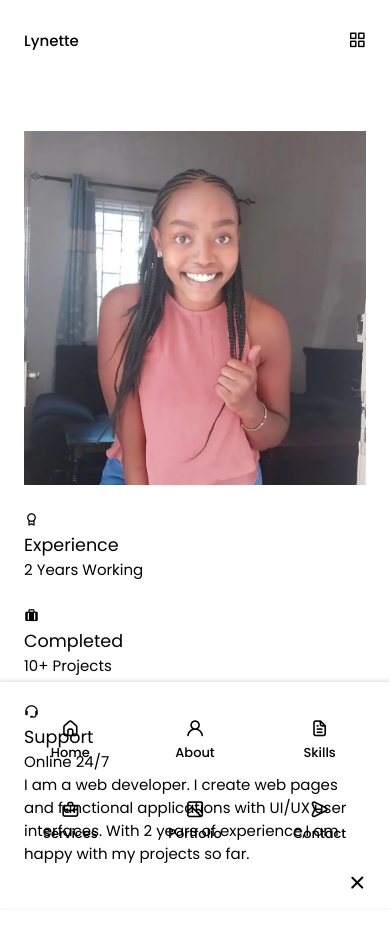
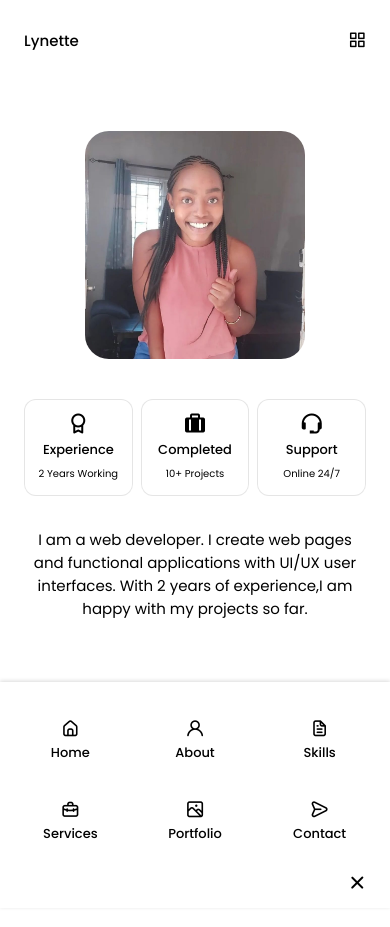
Before and after one commit to Rlynette/Personal-portfolio, a React (Create React App) app in the folder personal-portfolio/: page / in a window 390 px wide. Shown: the part 780-1707 px from the top of the page. After the commit the page ends 1599 px from the top, so only its background shows below. Built offline with nearby package versions, Linux system fonts and the light colour scheme.

Commit message:
style the about component

```diff
--- a/personal-portfolio/src/components/about/about.css
+++ b/personal-portfolio/src/components/about/about.css
@@ -0,0 +1,96 @@
+.about__container {
+grid-template-columns: repeat(2, 1fr);
+align-items: center;
+column-gap: 4rem;
+}
+
+.about__img {
+    width: 350px;
+    border-radius: 1.5rem;
+    justify-self: center;
+}
+
+.about__info {
+    grid-template-columns: repeat(3, 140px);
+    gap: 0.5rem;
+    margin-bottom: var(--mb-2);
+}
+
+.about__box {
+    background-color: var(--container-color);
+    border: 1px solid rgba(0, 0,0, 0.1);
+    border-radius: 0.75rem;
+    text-align: center;
+    padding: 1rem, 1.25rem;
+}
+
+.about__icon{
+    font-size: 1.5rem;
+    color: var(--title-color);
+    margin-bottom: var(--font-medium);
+}
+
+.about__title{
+    font-size: var(--small-font-size);
+    font-weight: var(--font-medium);
+}
+
+.about__subtitle{
+    font-size: var(--tiny-font-size);
+}
+
+.about__description{
+    padding: 0 4rem 0 0;
+    margin-bottom: var(--mb-2-5);
+}
+
+ /* BREAKPOINTS */
+ /* For large devices */
+ @media screen and (max-width: 992px) {
+  .about__container {
+    grid-template-columns: 1fr;
+    row-gap: 2.5rem;
+  }
+
+  .about__img {
+    width: 220px;
+  }
+
+  .about__box {
+    padding: 0.75rem 0.5rem;
+  }
+
+  .about__data {
+    text-align: center;
+  }
+
+  .about__info {
+    justify-content: center;
+  }
+
+  .about__description {
+    padding: 0 5rem;
+    margin-bottom: 2rem;
+  }
+}
+
+ /* For medium devices */
+ /* @media screen and (max-width: 768px) {
+
+ } */
+ @media screen and (max-width: 576px) {
+    .about__info{
+        grid-template-columns: repeat(3, 1fr);
+    }
+
+    .about__description{
+        padding: 0;
+    }
+ }
+
+ /* For small devices */
+ @media screen and (max-width: 350px) {
+    .about__info {
+        grid-template-columns: repeat(2, 1fr);
+    }
+ }
```
